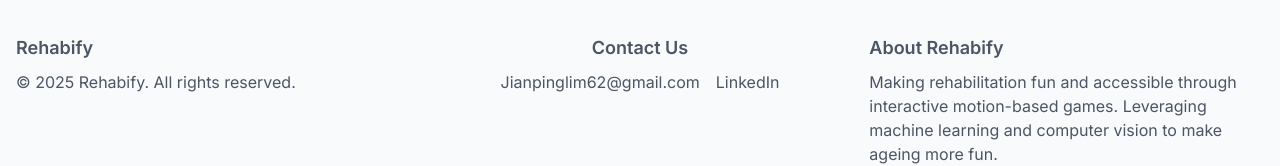
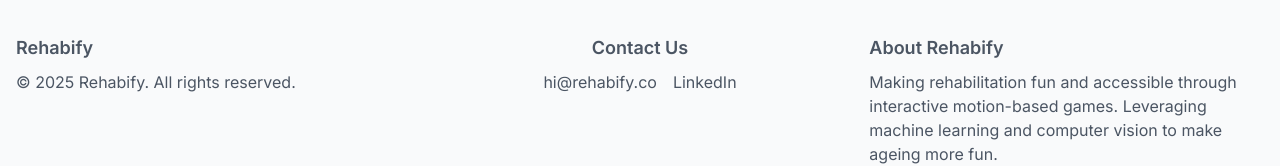
Before and after one commit to jianpinglim/rehabify-landing, a Next.js app: page / in a window 1280 px wide. Shown: the part 6961-7127 px from the top of the page. Built offline with nearby package versions, Linux system fonts and the light colour scheme.

Commit message:
update email

```diff
--- a/app/page.tsx
+++ b/app/page.tsx
@@ -607,7 +607,7 @@ export default function Home() {
             No special devices needed—just a laptop.
           </p>
           <a
-            href="mailto:jianpinglim62@gmail.com"
+            href="mailto:hi@rehabify.co"
             className="inline-flex items-center"
           >
             <Button size="lg" className="px-10 py-6 text-lg font-semibold">
@@ -640,8 +640,8 @@ export default function Home() {
               {/* Increased heading size */}
               <p className="font-semibold text-lg mb-2">Contact Us</p>
               <div className="flex flex-col md:flex-row justify-center md:justify-center space-y-1 md:space-y-0 md:space-x-4"> {/* Stack vertically on small screens */}
-                <a href="mailto:jianpinglim62@gmail.com" className="hover:text-[#0015ff]">
-                  Jianpinglim62@gmail.com
+                <a href="mailto:hi@rehabify.co" className="hover:text-[#0015ff]">
+                  hi@rehabify.co
                 </a>
                 <a href="https://www.linkedin.com/in/jian-ping-lim" target="_blank" rel="noopener noreferrer" className="hover:text-[#0015ff]"> {/* Added https:// */}
                   LinkedIn
```
